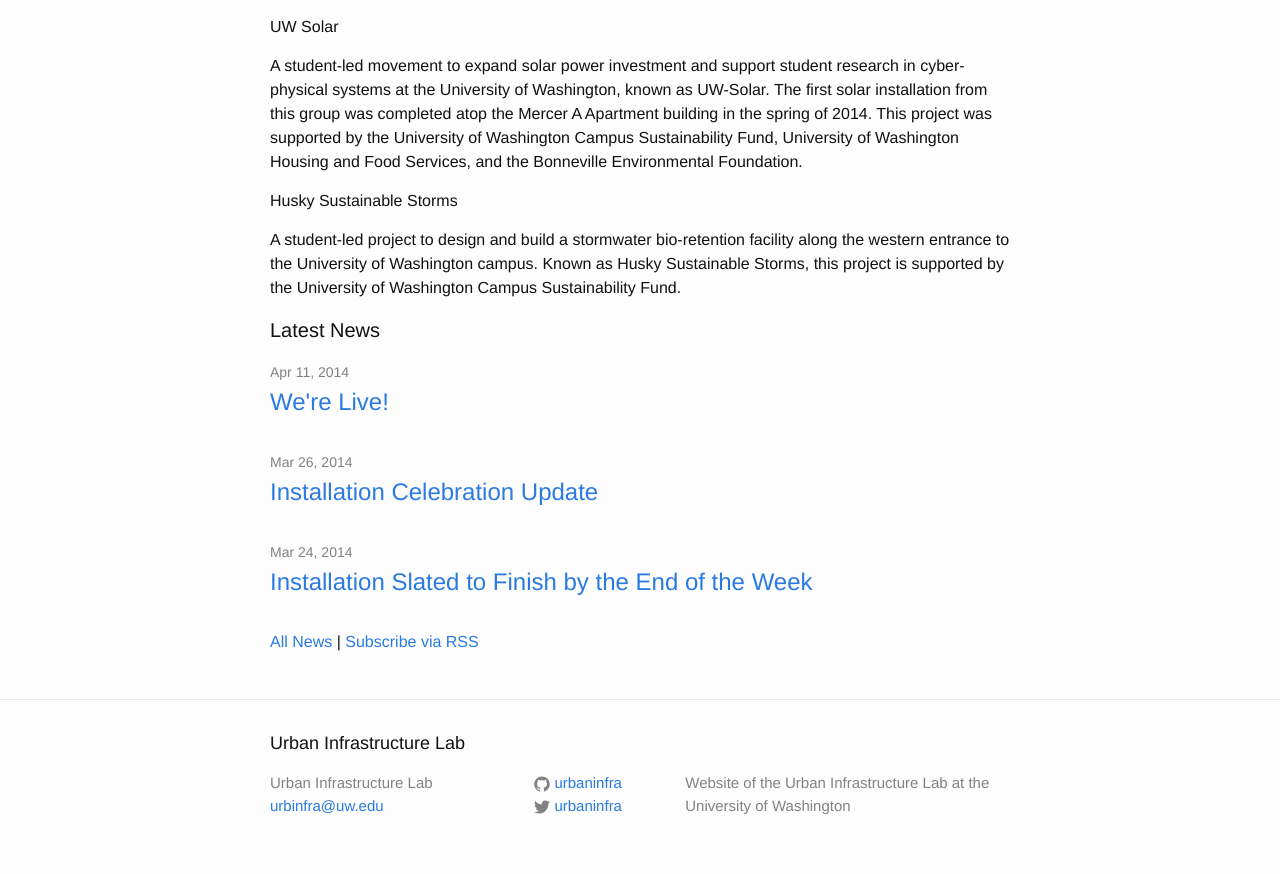
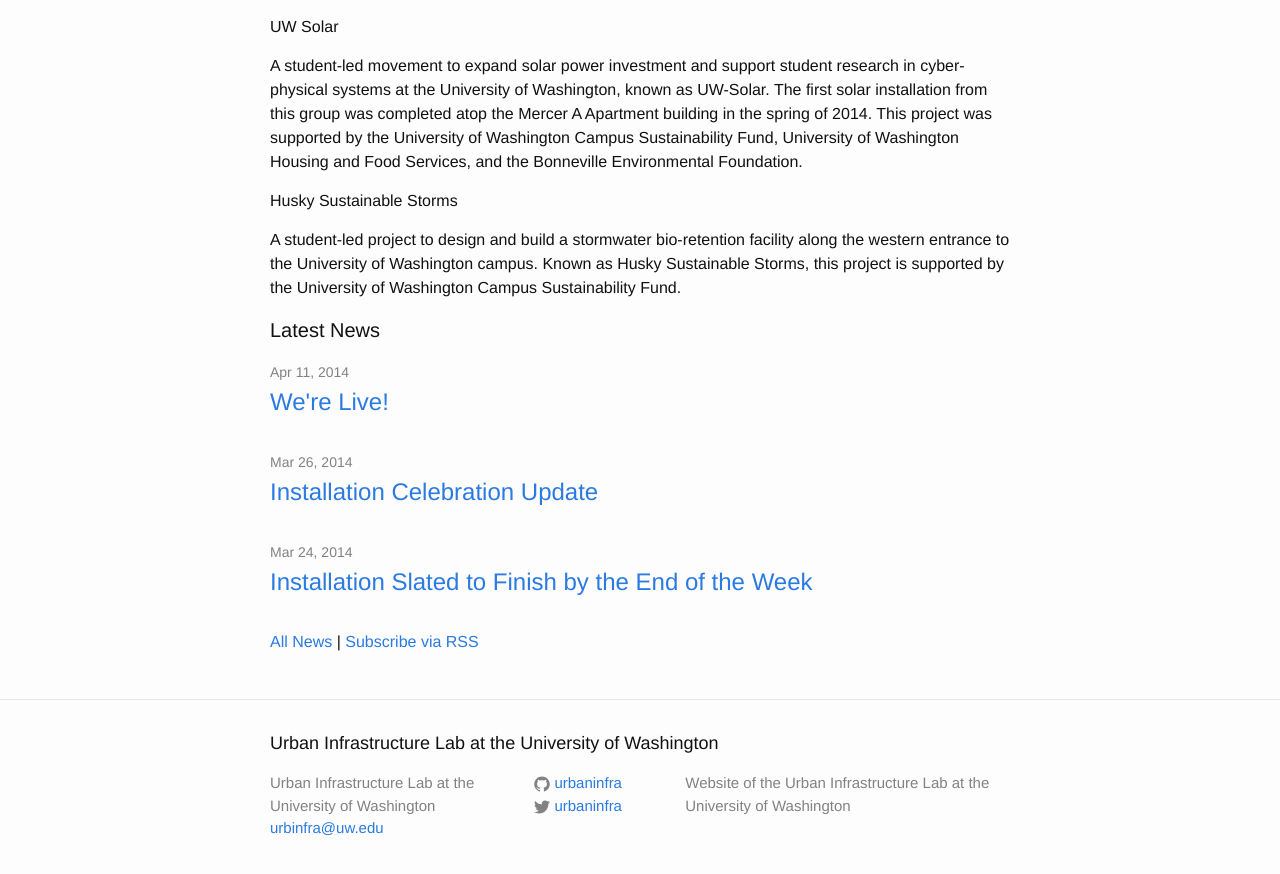
Before and after one commit to urbaninfra/urbaninfra.github.io, a Jekyll site: the page built from index.html, in a window 1280 px wide and 900 px high, scrolled down 739 px. Shown: the top 874 px of the window. Built offline with Jekyll 4.4.1, drawn with Linux system fonts in a browser that asks for light colours; some of the changed text lies outside the part shown.

Commit message:
add uw affiliation to site title

```diff
--- a/_config.yml
+++ b/_config.yml
@@ -1,5 +1,5 @@
 # Site settings
-title: Urban Infrastructure Lab
+title: Urban Infrastructure Lab at the University of Washington
 email: urbinfra@uw.edu
 description: > # this means to ignore newlines until "baseurl:"
         Website of the Urban Infrastructure Lab at the University of Washington
```
